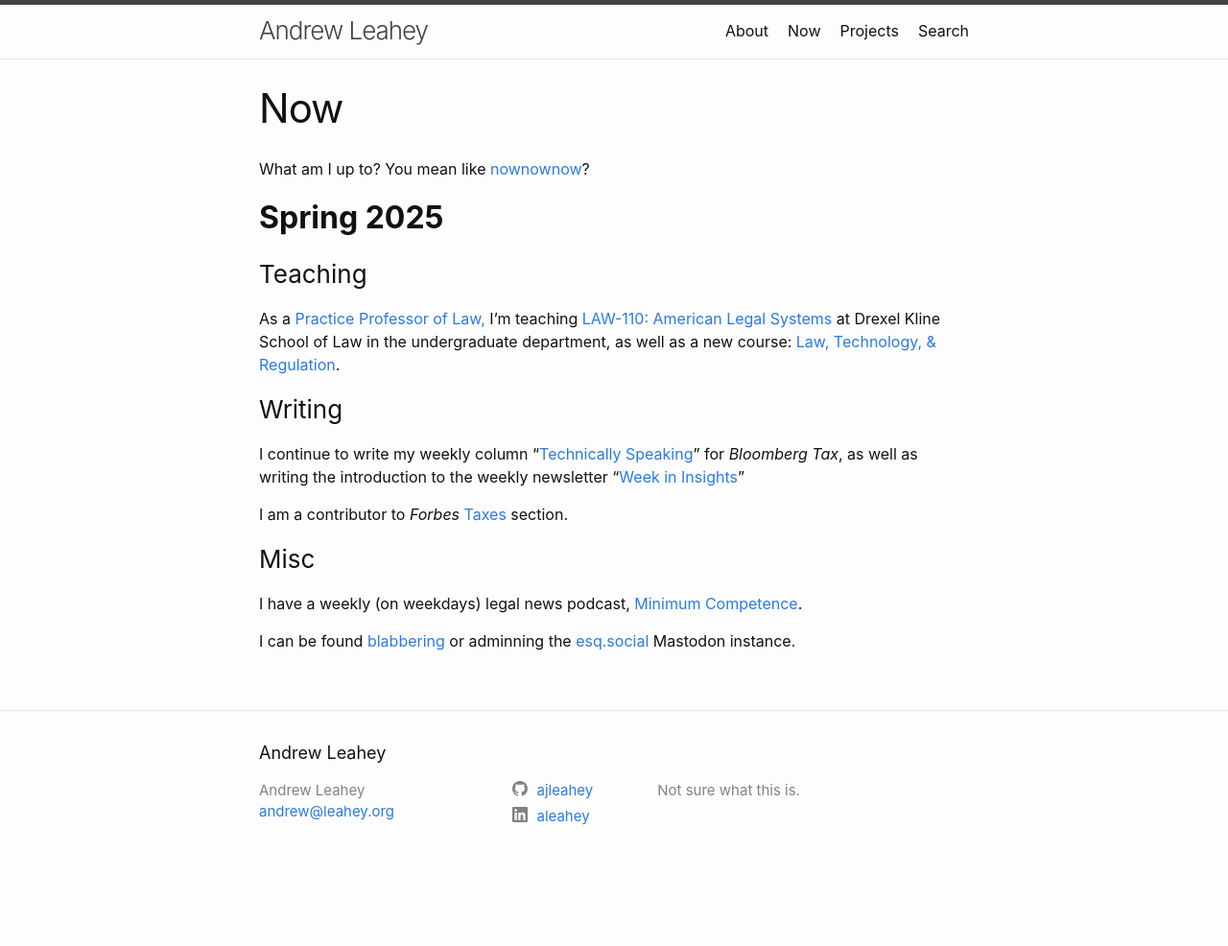
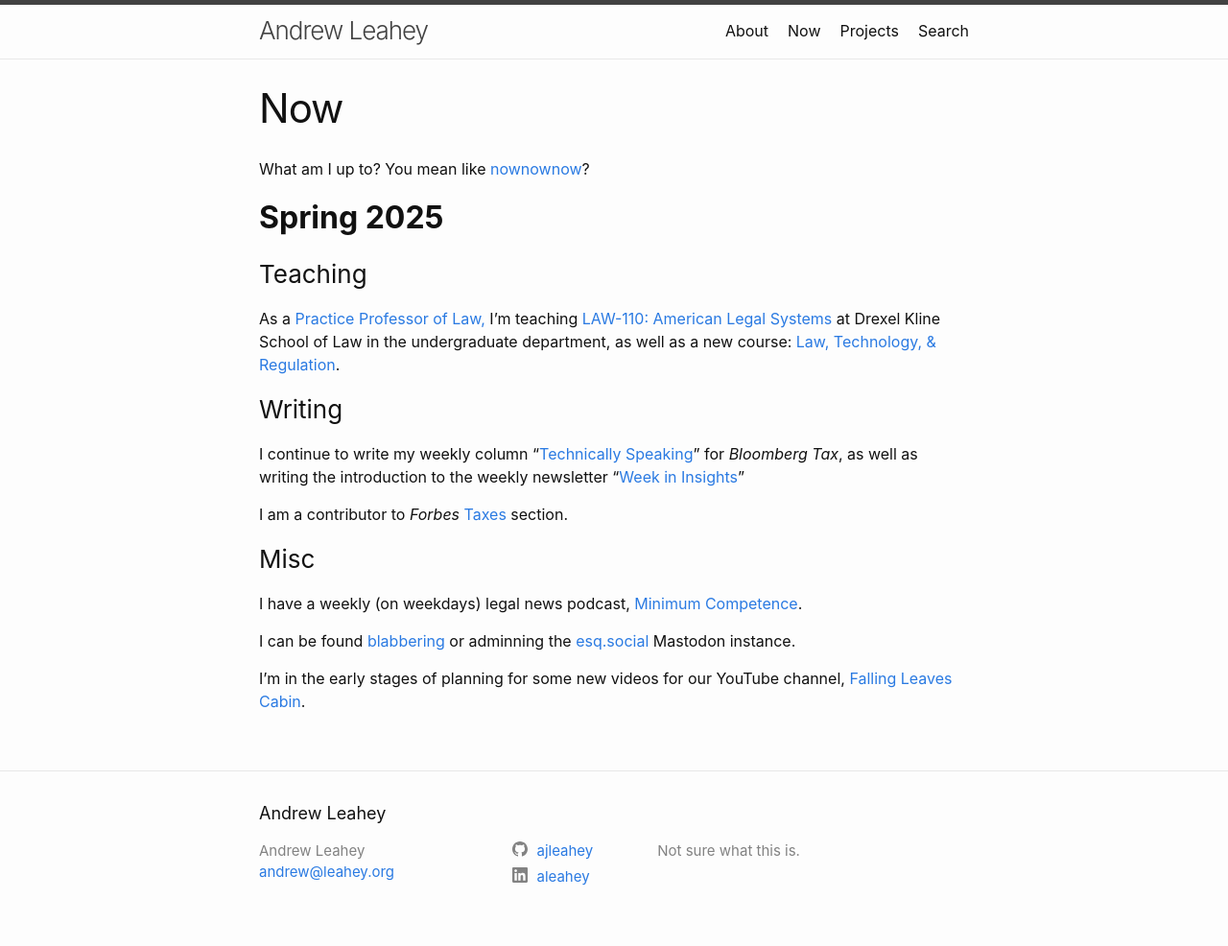
Before and after one commit to ajleahey/ajleahey.github.io, a Jekyll site: the page built from now.md, in a window 1280 px wide. Shown: the whole page at 96% size. Built offline with Jekyll 4.4.1, drawn with Linux system fonts in a browser that asks for light colours; before the commit the page ends 923 px from its top, so only the background shows below that.

Commit message:
Update now.md

```diff
--- a/now.md
+++ b/now.md
@@ -22,3 +22,5 @@ I am a contributor to *Forbes* [Taxes](https://www.forbes.com/taxes/) section.
 I have a weekly (on weekdays) legal news podcast, [Minimum Competence](https://www.minimumcomp.com).
 
 I can be found [blabbering](https://esq.social/@andrew) or adminning the [esq.social](https://esq.social) Mastodon instance.
+
+I'm in the early stages of planning for some new videos for our YouTube channel, [Falling Leaves Cabin](https://fallingleavescabin.com).
```
